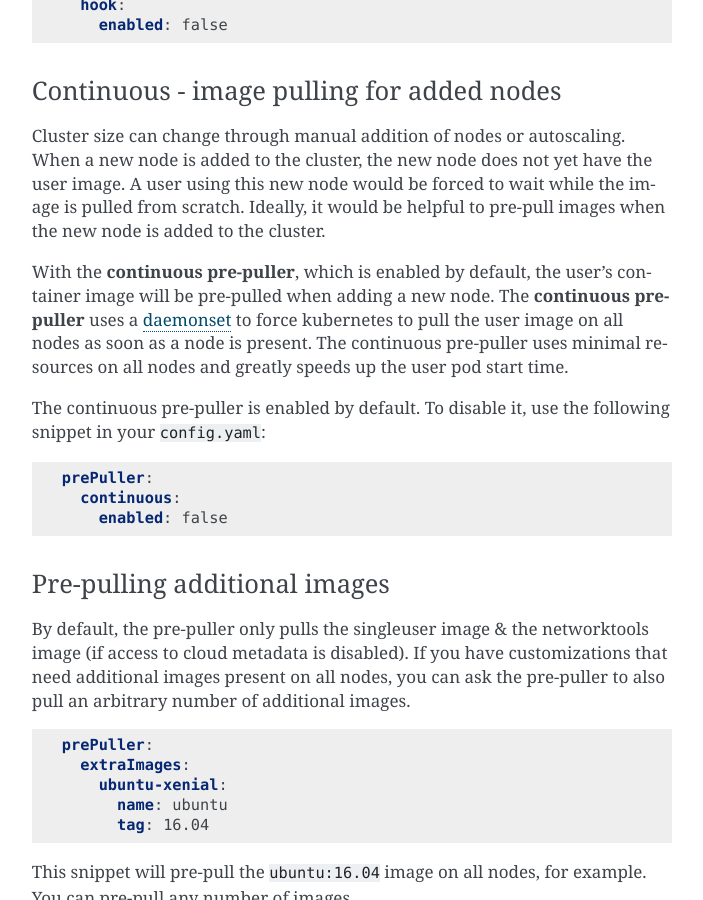
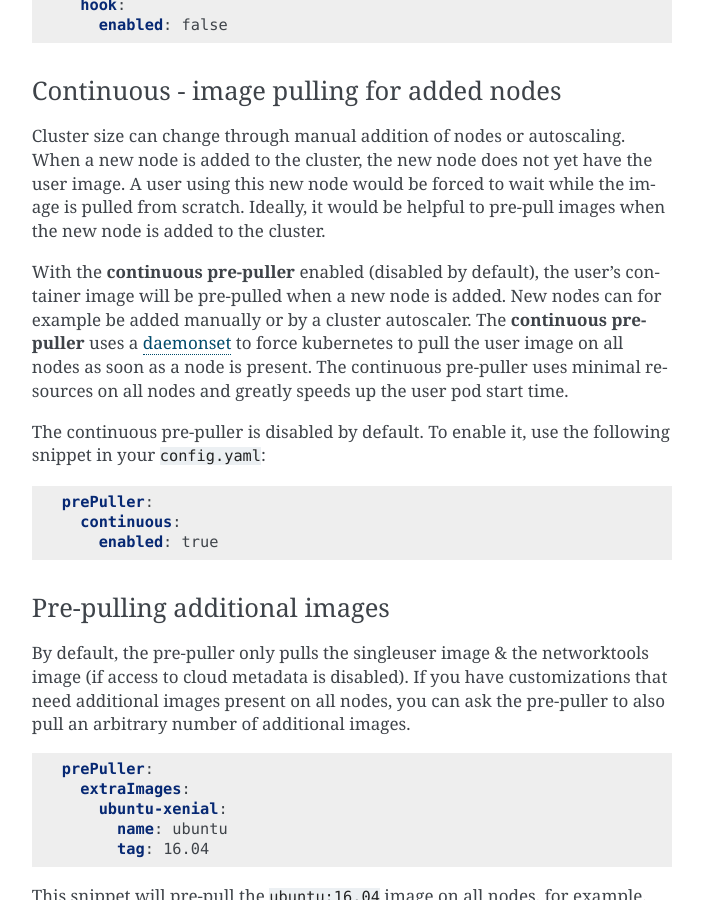
Before and after one commit to jupyterhub/zero-to-jupyterhub-k8s, a Sphinx documentation site: the page built from doc/source/optimization.md, in a window 1280 px wide and 900 px high, scrolled down 1697 px. Shown: the whole window, without its empty margins (408-1111 px from the left). Built offline with Sphinx 7.4.7, drawn with Linux system fonts in a browser that asks for light colours; pages that are not in the unit, such as notebooks, are missing from menus.

Commit message:
reverting - continuous prepulling no longer enabled by default

````diff
--- a/doc/source/optimization.md
+++ b/doc/source/optimization.md
@@ -82,21 +82,22 @@ A user using this new node would be forced to wait while the image is pulled
 from scratch. Ideally, it would be helpful to pre-pull images when the new node
 is added to the cluster.
 
-With the **continuous pre-puller**, which is enabled by default, the user's
-container image will be pre-pulled when adding a new node. The **continuous
+With the **continuous pre-puller** enabled (disabled by default), the user's
+container image will be pre-pulled when a new node is added. New nodes can for
+example be added manually or by a cluster autoscaler. The **continuous
 pre-puller** uses a
 [daemonset](https://kubernetes.io/docs/concepts/workloads/controllers/daemonset/)
 to force kubernetes to pull the user image on all nodes as soon as a node is
 present. The continuous pre-puller uses minimal resources on all nodes and
 greatly speeds up the user pod start time.
 
-The continuous pre-puller is enabled by default. To disable it, use the
+The continuous pre-puller is disabled by default. To enable it, use the
 following snippet in your `config.yaml`:
 
 ```yaml
 prePuller:
   continuous:
-    enabled: false
+    enabled: true
 ```
 
 ### Pre-pulling additional images
````
Also changed, not shown: CHANGELOG.md (+0 -1 lines), 1 other file.
